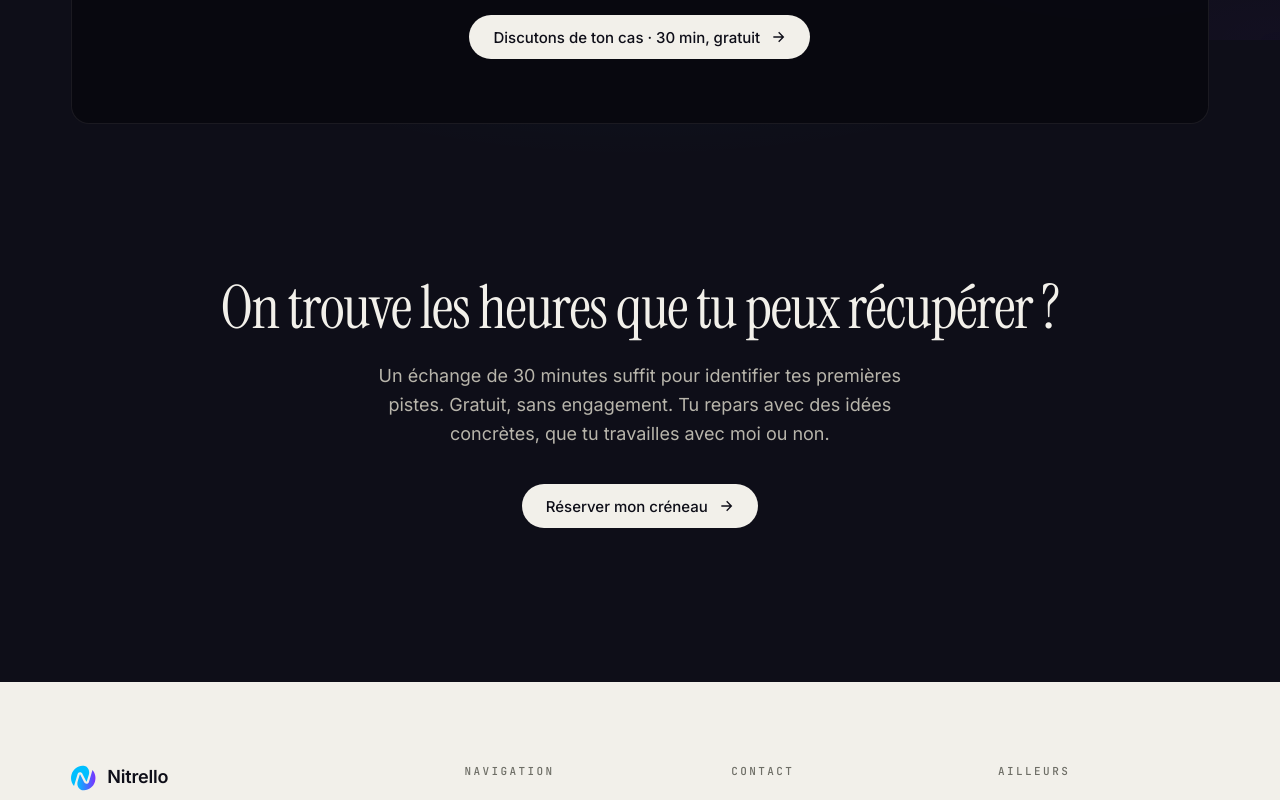
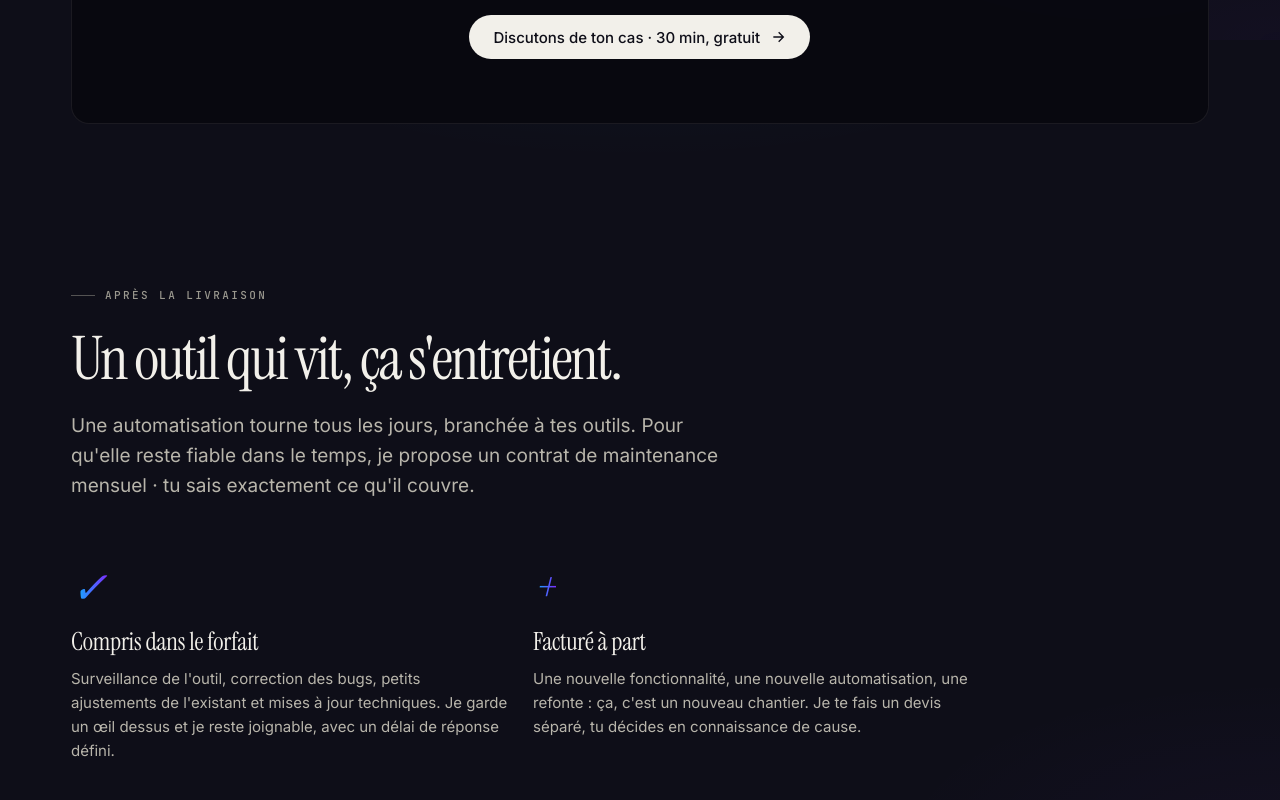
Before and after one commit to nitrellodev-sudo/nitrello-vitrine, a Next.js app: page /automatisation-ia in a window 1280 px wide. Shown: the part 5560-6360 px from the top of the page. Built offline with nearby package versions, Linux system fonts and the light colour scheme.

Commit message:
feat(ia): section maintenance sur /automatisation-ia (inclus/hors-forfait) + variante .why-grid.is-duo

```diff
--- a/src/app/automatisation-ia/page.tsx
+++ b/src/app/automatisation-ia/page.tsx
@@ -566,6 +566,42 @@ export default function AutomatisationIaPage() {
         </div>
       </section>
 
+      {/* MAINTENANCE */}
+      <section className="ia-section">
+        <div className="container">
+          <div className="ia-head reveal">
+            <div className="eyebrow">Après la livraison</div>
+            <h2 className="h-section">Un outil qui vit, ça s&apos;entretient.</h2>
+            <p className="lede">
+              Une automatisation tourne tous les jours, branchée à tes outils.
+              Pour qu&apos;elle reste fiable dans le temps, je propose un contrat
+              de maintenance mensuel · tu sais exactement ce qu&apos;il couvre.
+            </p>
+          </div>
+          <div className="why-grid is-duo">
+            <div className="why-card reveal">
+              <div className="why-num">✓</div>
+              <h3>Compris dans le forfait</h3>
+              <p>
+                Surveillance de l&apos;outil, correction des bugs, petits
+                ajustements de l&apos;existant et mises à jour techniques. Je
+                garde un œil dessus et je reste joignable, avec un délai de
+                réponse défini.
+              </p>
+            </div>
+            <div className="why-card reveal r-1">
+              <div className="why-num">+</div>
+              <h3>Facturé à part</h3>
+              <p>
+                Une nouvelle fonctionnalité, une nouvelle automatisation, une
+                refonte : ça, c&apos;est un nouveau chantier. Je te fais un devis
+                séparé, tu décides en connaissance de cause.
+              </p>
+            </div>
+          </div>
+        </div>
+      </section>
+
       {/* CTA FINAL */}
       <section className="ia-final">
         <div className="container">
--- a/src/app/globals.css
+++ b/src/app/globals.css
@@ -3374,6 +3374,7 @@ a.contact-row:hover { color: var(--cyan); }
 
 /* pourquoi moi */
 .why-grid { display: grid; grid-template-columns: repeat(3, 1fr); gap: 24px; }
+.why-grid.is-duo { grid-template-columns: repeat(2, 1fr); max-width: 900px; }
 .why-card { padding: 8px 0; }
 .why-num { font-family: var(--serif); font-style: italic; font-size: 44px; line-height: 1; margin-bottom: 16px; display: inline-block; background: linear-gradient(95deg, var(--cyan) 10%, var(--violet) 90%); -webkit-background-clip: text; background-clip: text; -webkit-text-fill-color: transparent; }
 .why-card h3 { font-family: var(--serif); font-weight: 400; font-size: clamp(21px, 2.3vw, 25px); letter-spacing: -0.01em; margin-bottom: 10px; line-height: 1.25; }
@@ -3395,7 +3396,9 @@ a.contact-row:hover { color: var(--cyan); }
 
 /* responsive */
 @media (max-width: 900px) {
-  .cost-grid, .cap-grid, .why-grid { grid-template-columns: 1fr; }
+  /* .why-grid.is-duo listé explicitement : sa règle de base (0,2,0) battrait
+     le .why-grid seul (0,1,0) de cette media query */
+  .cost-grid, .cap-grid, .why-grid, .why-grid.is-duo { grid-template-columns: 1fr; }
   .wf-track { flex-direction: column; align-items: stretch; }
   .wf-node-box { max-width: 100%; }
   .wf-connector { width: 3px; height: clamp(22px, 5vw, 40px); margin: 0 auto; align-self: center; }
```
